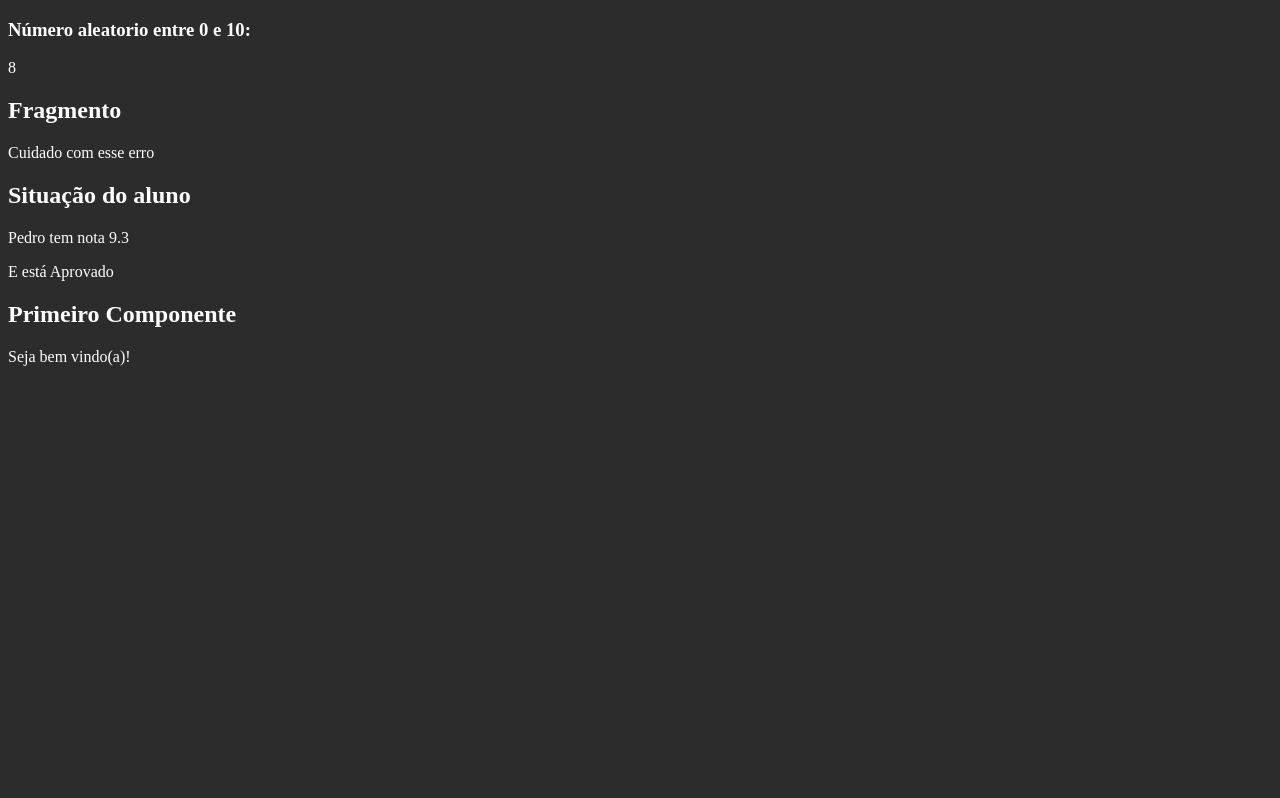
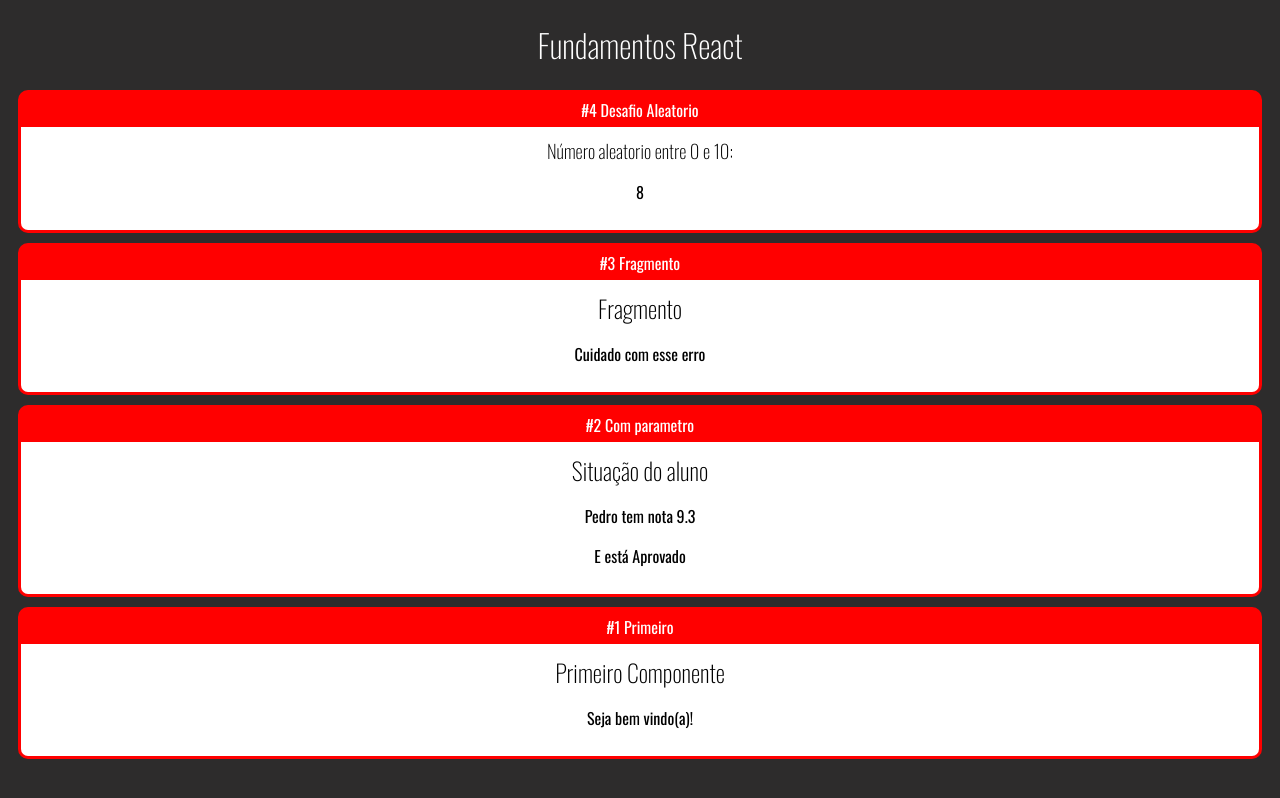
Before and after one commit to Gugonunes/fundamentos-react, a React (Create React App) app: page / in a window 1280 px wide. Built offline with nearby package versions, Linux system fonts and the light colour scheme.

Commit message:
feat(layout): add new Card component

```diff
--- a/public/index.html
+++ b/public/index.html
@@ -14,6 +14,9 @@
       manifest.json provides metadata used when your web app is installed on a
       user's mobile device or desktop. See https://developers.google.com/web/fundamentals/web-app-manifest/
     -->
+    <link rel="preconnect" href="https://fonts.googleapis.com">
+    <link rel="preconnect" href="https://fonts.gstatic.com" crossorigin>
+    <link href="https://fonts.googleapis.com/css2?family=Oswald:wght@200..700&display=swap" rel="stylesheet">
     <link rel="manifest" href="%PUBLIC_URL%/manifest.json" />
     <!--
       Notice the use of %PUBLIC_URL% in the tags above.
--- a/src/App.jsx
+++ b/src/App.jsx
@@ -3,21 +3,35 @@
 import ComParametro from './components/basicos/ComParametro'
 import Fragmento from './components/basicos/Fragmento'
 import Aleatorio from './components/basicos/Aleatorio'
+import Card from './components/layout/Card'
 
 const myApp = (props) => {
     return (
         <div id="app">
+            <h1>Fundamentos React</h1>
+            <Card
+            titulo="#4 Desafio Aleatorio">
                 <Aleatorio
                     min={0}
                     max={10}>
                 </Aleatorio>
+            </Card>
+            <Card
+            titulo="#3 Fragmento">
                 <Fragmento />
+            </Card>
+            <Card
+            titulo="#2 Com parametro">
                 <ComParametro
                     titulo="Situação do aluno"
                     aluno="Pedro"
                     nota={9.3}>
                 </ComParametro>
+            </Card>
+            <Card
+            titulo="#1 Primeiro">
                 <Primeiro />
+            </Card>
         </div>
     )
 }
--- /dev/null
+++ b/src/components/layout/Card.css
@@ -0,0 +1,17 @@
+.Card{
+    background-color: red;
+    border-radius: 10px;
+    overflow: hidden;
+    border: 3px solid red;
+    margin: 10px;
+}
+.Card .Title{
+    padding: 5px 0px;
+    display: flex;
+    justify-content: center;
+}
+.Card .Content{
+    background-color: #fff;
+    color: black;
+    padding:10px;
+}
--- /dev/null
+++ b/src/components/layout/Card.jsx
@@ -0,0 +1,13 @@
+import './Card.css'
+import React from 'react'
+
+export default function Card(props) {
+    return (
+        <div className="Card">
+            <div className="Title">{props.titulo}</div>
+            <div className="Content">
+                { props.children }
+            </div>
+        </div>
+    )
+}
--- a/src/index.css
+++ b/src/index.css
@@ -1,4 +1,13 @@
 body {
+    font-family: Oswald;
     background-color: #2d2c2c;
     color: #fff;
+    text-align: center;
 }
+
+h1, h2, h3 {
+    font-weight: 200;
+}
+h2, h3 {
+    margin:0;
+}
```
Lines whose indentation alone changed are shown as unchanged.
